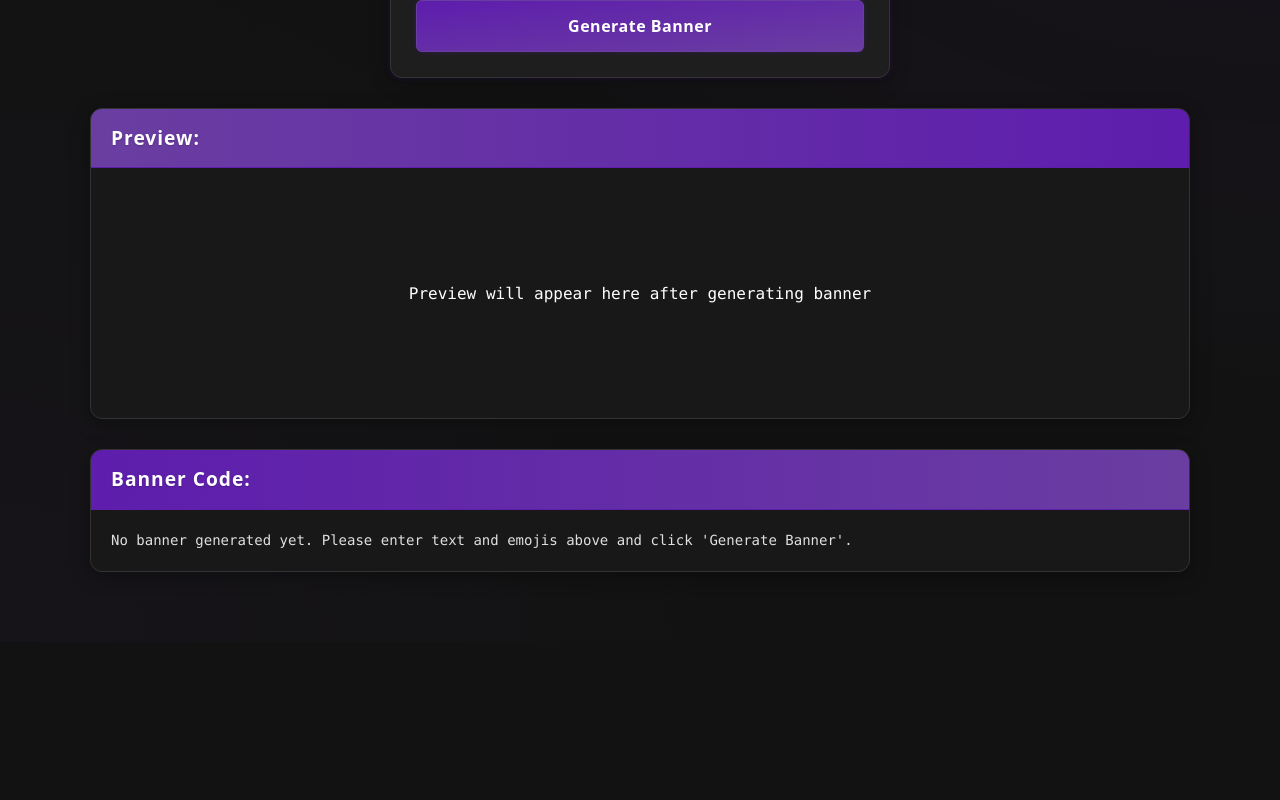
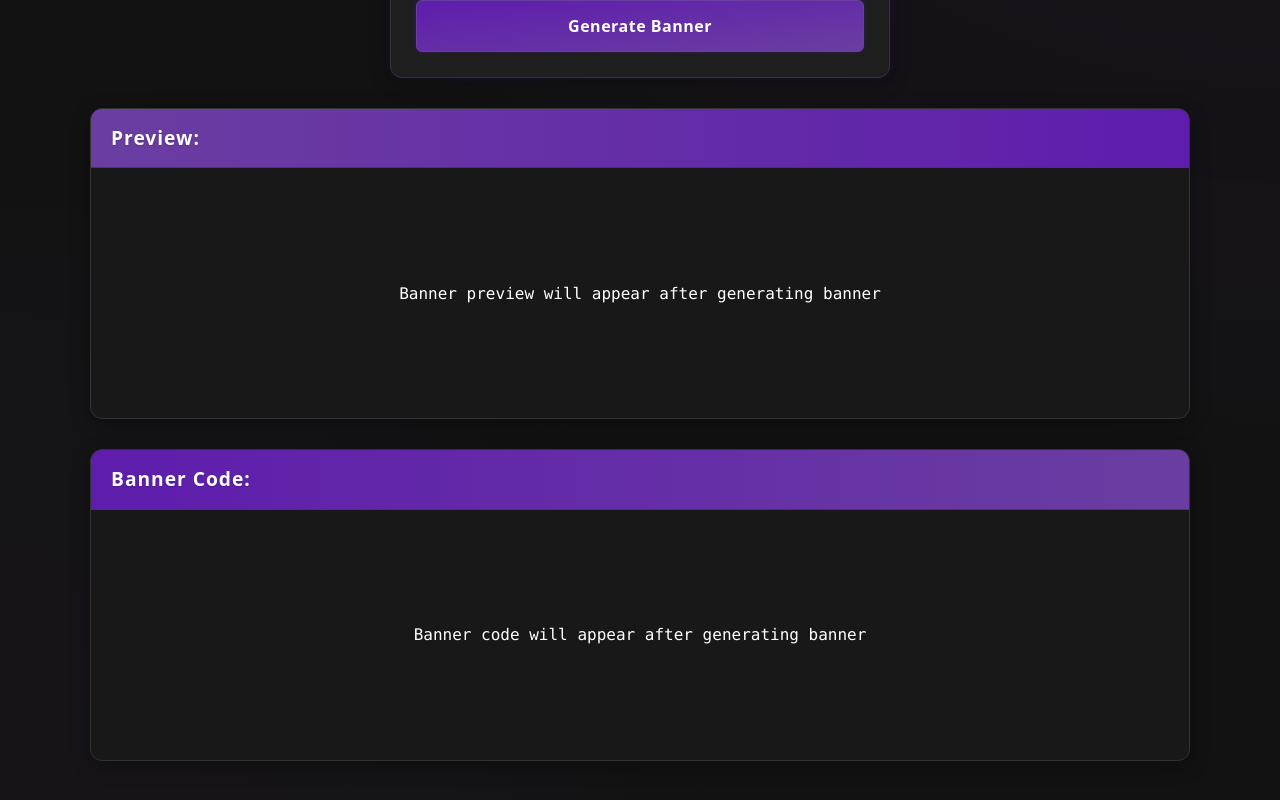
Before and after one commit to alexdobrenen/slack-banner-generator, a React (Vite) app: page / in a window 1280 px wide. Shown: the part 656-1456 px from the top of the page. Before the commit the page ends 1298 px from the top, so only its background shows below. Built offline with nearby package versions, Linux system fonts and the light colour scheme.

Commit message:
added small formatting changes primarily to banner code section

```diff
--- a/src/App.tsx
+++ b/src/App.tsx
@@ -112,7 +112,7 @@ function App() {
     <AppContainer>
       <Header>
         <Title>Slackmoji Banner Generator</Title>
-        <Subtitle>Create awesome banners for your Slack messages</Subtitle>
+        <Subtitle>Annoy your coworkers with flashy Slack message banners</Subtitle>
       </Header>
 
       <BannerForm onGenerate={handleGenerateBanner} />
--- a/src/components/BannerDisplay.tsx
+++ b/src/components/BannerDisplay.tsx
@@ -42,16 +42,44 @@ const Heading = styled.h3`
   text-shadow: 0 1px 2px rgba(0, 0, 0, 0.2);
 `;
 
-const BannerCode = styled.pre`
+const BannerCodeContainer = styled.div`
   flex: 1;
   background-color: rgba(0, 0, 0, 0.2);
-  padding: 20px;
+  overflow-x: auto;
+  min-height: 250px; /* Match PreviewContainer min-height */
+  display: flex;
+  align-items: center;
+  justify-content: center;
+
+  /* Dark mode scrollbar styles */
+  &::-webkit-scrollbar {
+    width: 8px;
+    height: 8px;
+  }
+
+  &::-webkit-scrollbar-track {
+    background: rgba(0, 0, 0, 0.2);
+    border-radius: 4px;
+  }
+
+  &::-webkit-scrollbar-thumb {
+    background: #444444;
+    border-radius: 4px;
+  }
+
+  &::-webkit-scrollbar-thumb:hover {
+    background: #555555;
+  }
+`;
+
+const BannerCode = styled.pre`
+  width: 100%;
+  padding: 30px 20px; /* Match PreviewContainer padding */
   margin: 0;
   white-space: pre-wrap;
   word-break: break-word;
   font-family: 'Fira Code', 'Consolas', monospace;
-  overflow-x: auto;
-  color: var(--color-text-primary);
+  color: white;
   line-height: 1.5;
   font-size: 14px;
   border-radius: 0;
@@ -70,6 +98,26 @@ const PreviewContainer = styled.div`
   align-items: center;
   justify-content: center;
   min-height: 250px; /* Ensure a good size for the preview */
+
+  /* Dark mode scrollbar styles */
+  &::-webkit-scrollbar {
+    width: 8px;
+    height: 8px;
+  }
+
+  &::-webkit-scrollbar-track {
+    background: rgba(0, 0, 0, 0.2);
+    border-radius: 4px;
+  }
+
+  &::-webkit-scrollbar-thumb {
+    background: #444444;
+    border-radius: 4px;
+  }
+
+  &::-webkit-scrollbar-thumb:hover {
+    background: #555555;
+  }
 `;
 
 const PreviewText = styled.pre`
@@ -105,6 +153,14 @@ const ButtonContainer = styled.div`
   border-top: 1px solid var(--color-border);
   background-color: rgba(0, 0, 0, 0.1);
   text-align: right;
+`;
+
+const PlaceholderText = styled.div`
+  width: 100%;
+  text-align: center;
+  font-family: 'Fira Code', 'Consolas', monospace;
+  font-size: 16px;
+  color: white;
 `;
 
 const Button = styled.button`
@@ -158,14 +214,20 @@ const BannerDisplay: React.FC<BannerDisplayProps> = ({
         <PreviewHeading>Preview:</PreviewHeading>
         <PreviewContainer>
           <PreviewText>
-            {previewBanner ? formatPreview(previewBanner) : "Preview will appear here after generating banner"}
+            {previewBanner ? formatPreview(previewBanner) : "Banner preview will appear after generating banner"}
           </PreviewText>
         </PreviewContainer>
       </Section>
 
       <Section>
         <Heading>Banner Code:</Heading>
-        <BannerCode>{displayBanner}</BannerCode>
+        <BannerCodeContainer>
+          {banner ? (
+            <BannerCode>{displayBanner}</BannerCode>
+          ) : (
+            <PlaceholderText>Banner code will appear after generating banner</PlaceholderText>
+          )}
+        </BannerCodeContainer>
         {banner && (
           <ButtonContainer>
             <Button onClick={onCopyToClipboard}>Copy to Clipboard</Button>
--- a/src/index.css
+++ b/src/index.css
@@ -23,6 +23,26 @@
   text-rendering: optimizeLegibility;
   -webkit-font-smoothing: antialiased;
   -moz-osx-font-smoothing: grayscale;
+}
+
+/* Global dark scrollbar styles */
+::-webkit-scrollbar {
+  width: 8px;
+  height: 8px;
+}
+
+::-webkit-scrollbar-track {
+  background: rgba(0, 0, 0, 0.2);
+  border-radius: 4px;
+}
+
+::-webkit-scrollbar-thumb {
+  background: #444444;
+  border-radius: 4px;
+}
+
+::-webkit-scrollbar-thumb:hover {
+  background: #555555;
 }
 
 * {
```
